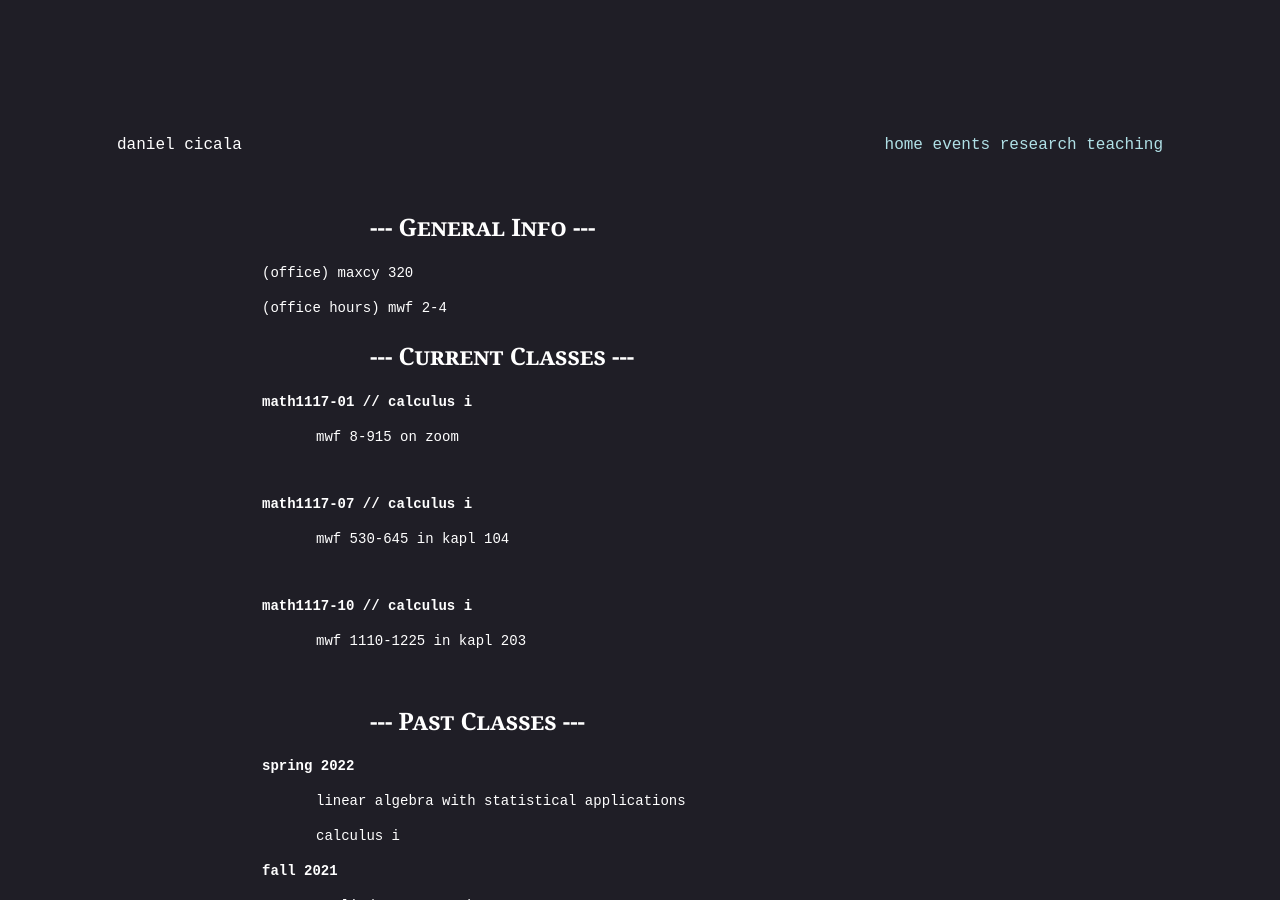
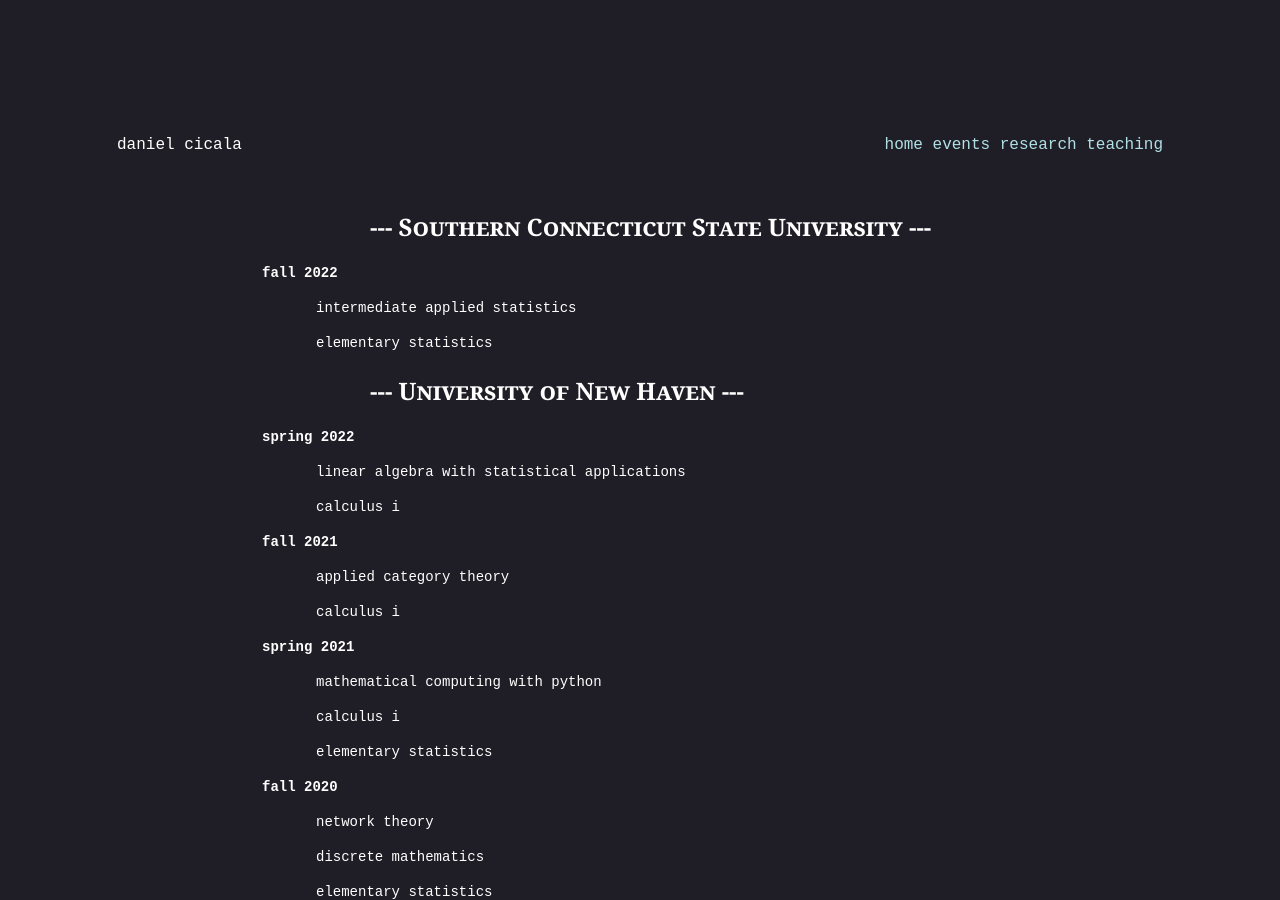
Before and after one commit to danielmichaelcicala/danielmichaelcicala.github.io, a Jekyll site: the page built from teaching/index.html, in a window 1280 px wide and 900 px high. Built offline with Jekyll 4.4.1, drawn with Linux system fonts in a browser that asks for light colours.

Commit message:
Update index.html teaching records

```diff
--- a/teaching/index.html
+++ b/teaching/index.html
@@ -3,26 +3,14 @@
 title: teaching
 ---
 
-  <h1>--- General Info ---</h1>
 
-<p class="notab"> (office) maxcy 320 </p>
-<p class="notab"> (office hours) mwf 2-4 </p>
+<h1>--- Southern Connecticut State University ---</h1>
 
-  <h1>--- Current Classes ---</h1>
+<p class="notab"> <b> fall 2022 </b> </p>
+<p class="tab"> intermediate applied statistics </p>
+<p class="tab"> elementary statistics </p>
 
-<p class="notab"> <b> math1117-01 // calculus i </b> </p>
-<p class="tab"> mwf 8-915 on zoom </p>
-<br>
-
-<p class="notab"> <b> math1117-07 // calculus i </b> </p>
-<p class="tab"> mwf 530-645 in kapl 104 </p>
-<br>
-
-<p class="notab"> <b> math1117-10 // calculus i </b> </p>
-<p class="tab"> mwf 1110-1225 in kapl 203 </p>
-<br>
-
-<h1>--- Past Classes ---</h1>
+<h1>--- University of New Haven ---</h1>
 
 <p class="notab"> <b> spring 2022 </b> </p>
 <p class="tab"> linear algebra with statistical applications </p>
```
